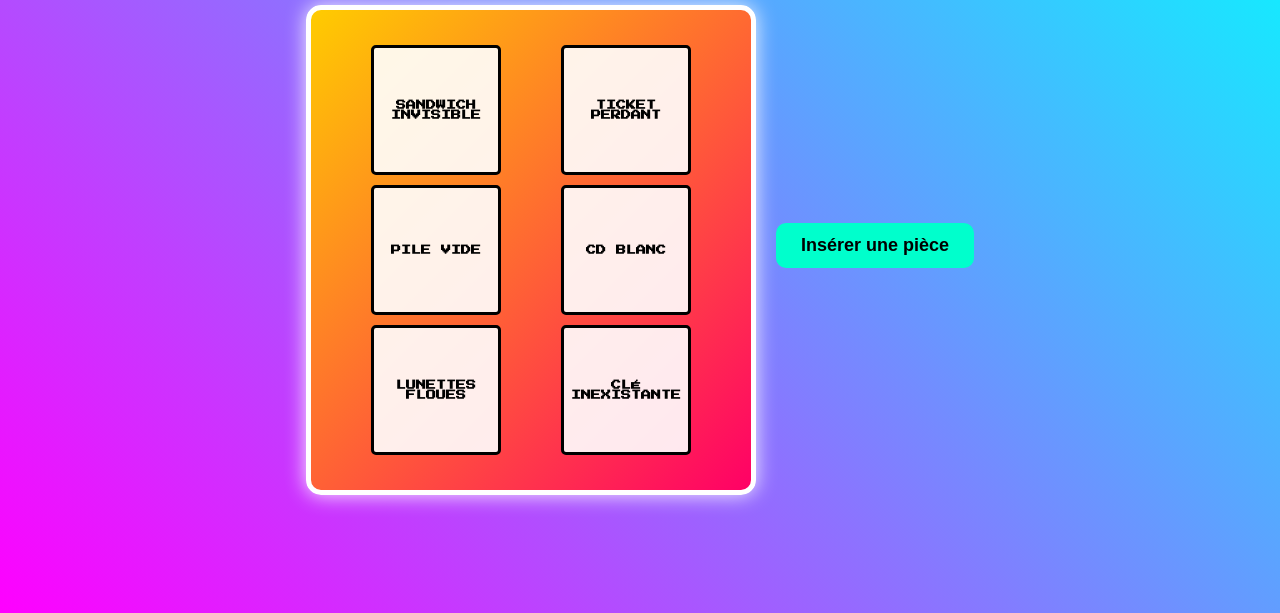
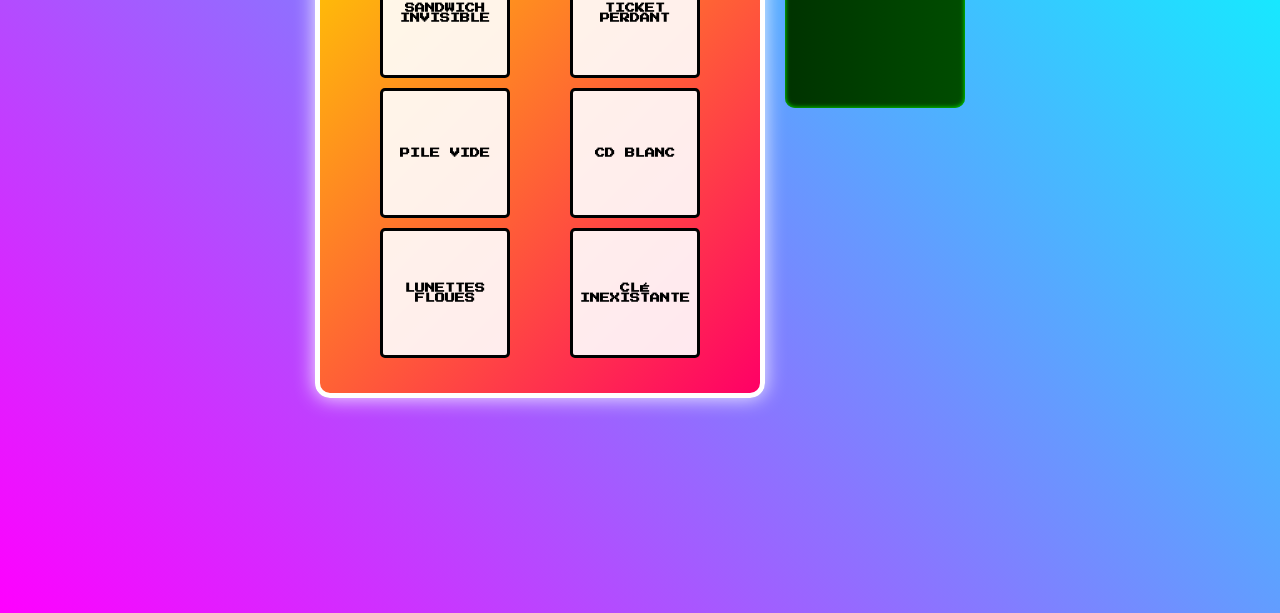
Before and after one commit to benbucher/voidMachine3000, a plain HTML site: page index.html in a window 1280 px wide. Shown: the part 187-800 px from the top of the page. Drawn offline with Linux system fonts and the light colour scheme.

Commit message:
MOD to add a display screen for the machine

```diff
--- a/index.html
+++ b/index.html
@@ -2,20 +2,31 @@
 <html lang="fr">
 
 <head>
-    <meta charset="UTF-8">
-    <meta name="viewport" content="width=device-width, initial-scale=1.0">
+    <meta charset="UTF-8" />
+    <meta name="viewport" content="width=device-width, initial-scale=1.0" />
     <title>Void Machine 3000</title>
     <style>
     @keyframes fall {
         0% {
-            transform: translateY(-50px) scale(0.5);
+            transform: translate(-50%, 0) scale(0.5) rotate(0deg);
             opacity: 0;
         }
 
-        100% {
-            transform: translateY(0) scale(1);
+        50% {
+            transform: translate(-50%, -80px) scale(1.2) rotate(180deg);
             opacity: 1;
         }
+
+        100% {
+            transform: translate(-50%, 0) scale(1) rotate(360deg);
+            opacity: 0;
+        }
+    }
+
+    100% {
+        transform: translateY(0) scale(1);
+        opacity: 1;
+    }
     }
 
     @keyframes shake {
@@ -38,6 +49,12 @@
         }
     }
 
+    @keyframes blink {
+        50% {
+            opacity: 0.6;
+        }
+    }
+
     body {
         font-family: 'Press Start 2P', cursive;
         text-align: center;
@@ -45,20 +62,18 @@
         margin: 0;
         padding: 0;
         color: white;
-        overflow-y: auto;
         height: 100vh;
         display: flex;
         flex-direction: column;
         align-items: center;
-        justify-content: center;
     }
 
     .container {
         display: flex;
         flex-direction: row;
-        align-items: center;
         justify-content: center;
-        max-height: 90vh;
+        align-items: flex-start;
+        margin-top: 20px;
     }
 
     .machine {
@@ -108,13 +123,12 @@
         transform: scale(1.1);
     }
 
-    .bouton-container {
+    .interface-droite {
         display: flex;
         flex-direction: column;
         align-items: center;
         margin-left: 20px;
-        position: relative;
-        margin-bottom: 10px;
+        min-width: 160px;
     }
 
     .bouton {
@@ -122,33 +136,42 @@
         background: #00ffcc;
         border: none;
         cursor: pointer;
-        font-size: 18px;
+        font-size: 14px;
         font-weight: bold;
         color: black;
         border-radius: 10px;
+        animation: blink 1.2s step-start infinite;
     }
 
     #message {
-        position: absolute;
-        top: -30px;
-        width: 200px;
+        margin-top: 20px;
+        padding: 20px;
+        width: 140px;
+        height: 100px;
+        background: linear-gradient(90deg, #003300 0%, #004d00 100%);
+        border-radius: 10px;
+        font-size: 14px;
+        display: flex;
+        align-items: center;
+        justify-content: center;
         text-align: center;
-        font-size: 12px;
-        color: white;
-        margin-top: 10px;
+        color: #00ff00;
+        font-family: 'Courier New', Courier, monospace;
+        box-shadow: inset 0 0 5px #00ff00;
     }
 
     #piece {
         width: 30px;
         height: 30px;
-        background: gold;
+        background: radial-gradient(circle at 30% 30%, gold, #d4af37);
         border-radius: 50%;
         position: absolute;
         top: 10px;
         left: 50%;
         transform: translateX(-50%);
         display: none;
-        animation: fall 0.5s ease-in-out;
+        animation: fall 1s ease-in-out;
+        box-shadow: 0 0 8px rgba(255, 215, 0, 0.8);
     }
 
     #presentation {
@@ -170,7 +193,7 @@
         display: none;
     }
     </style>
-    <link href="https://fonts.googleapis.com/css2?family=Press+Start+2P&display=swap" rel="stylesheet">
+    <link href="https://fonts.googleapis.com/css2?family=Press+Start+2P&display=swap" rel="stylesheet" />
 </head>
 
 <body>
@@ -190,7 +213,7 @@
             </div>
             <div id="presentation"></div>
         </div>
-        <div class="bouton-container">
+        <div class="interface-droite">
             <button class="bouton" onclick="insererPiece()">Insérer une pièce</button>
             <p id="message"></p>
         </div>
@@ -213,35 +236,36 @@
         const sound = coinSounds[Math.floor(Math.random() * coinSounds.length)];
         sound.play();
         pieceInseree = true;
-        document.getElementById('message').innerText = "Pièce insérée. Sélectionnez un objet.";
-        document.getElementById('piece').style.display = 'block';
+        document.getElementById("message").innerText = "Pièce insérée. Sélectionnez un objet.";
+        document.getElementById("piece").style.display = "block";
         setTimeout(() => {
-            document.getElementById('piece').style.display = 'none';
+            document.getElementById("piece").style.display = "none";
         }, 500);
     }
 
     function acheter(element) {
         if (!pieceInseree) {
-            document.getElementById('message').innerText = "Veuillez insérer une pièce avant d'acheter.";
+            document.getElementById("message").innerText = "Veuillez insérer une pièce avant d'acheter.";
             return;
         }
 
-        const machine = document.getElementById('machine');
-        const presentation = document.getElementById('presentation');
+        const machine = document.getElementById("machine");
+        const presentation = document.getElementById("presentation");
         const sound = vendSounds[Math.floor(Math.random() * vendSounds.length)];
 
         sound.play();
-        presentation.innerText = element.innerText + "\nDécevant, non ?";
-        presentation.style.display = 'flex';
-        machine.style.animation = 'shake 0.3s ease-in-out';
+        presentation.innerText = element.innerText;
+        presentation.style.display = "flex";
+        machine.style.animation = "shake 0.3s ease-in-out";
+
+        document.getElementById("message").innerText = "Décevant, non ?";
 
         setTimeout(() => {
-            presentation.style.display = 'none';
-            machine.style.animation = '';
+            presentation.style.display = "none";
+            machine.style.animation = "";
         }, 2000);
 
         pieceInseree = false;
-        document.getElementById('message').innerText = "";
     }
     </script>
 </body>
```
